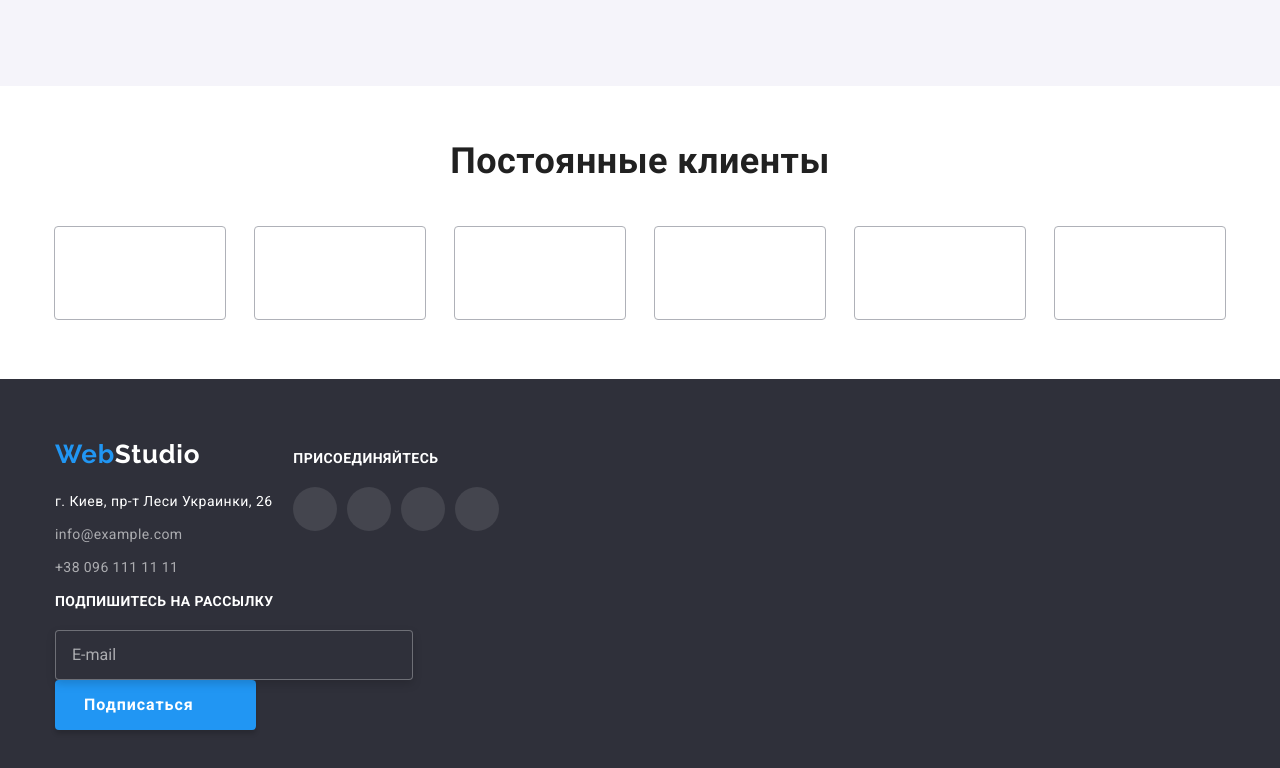
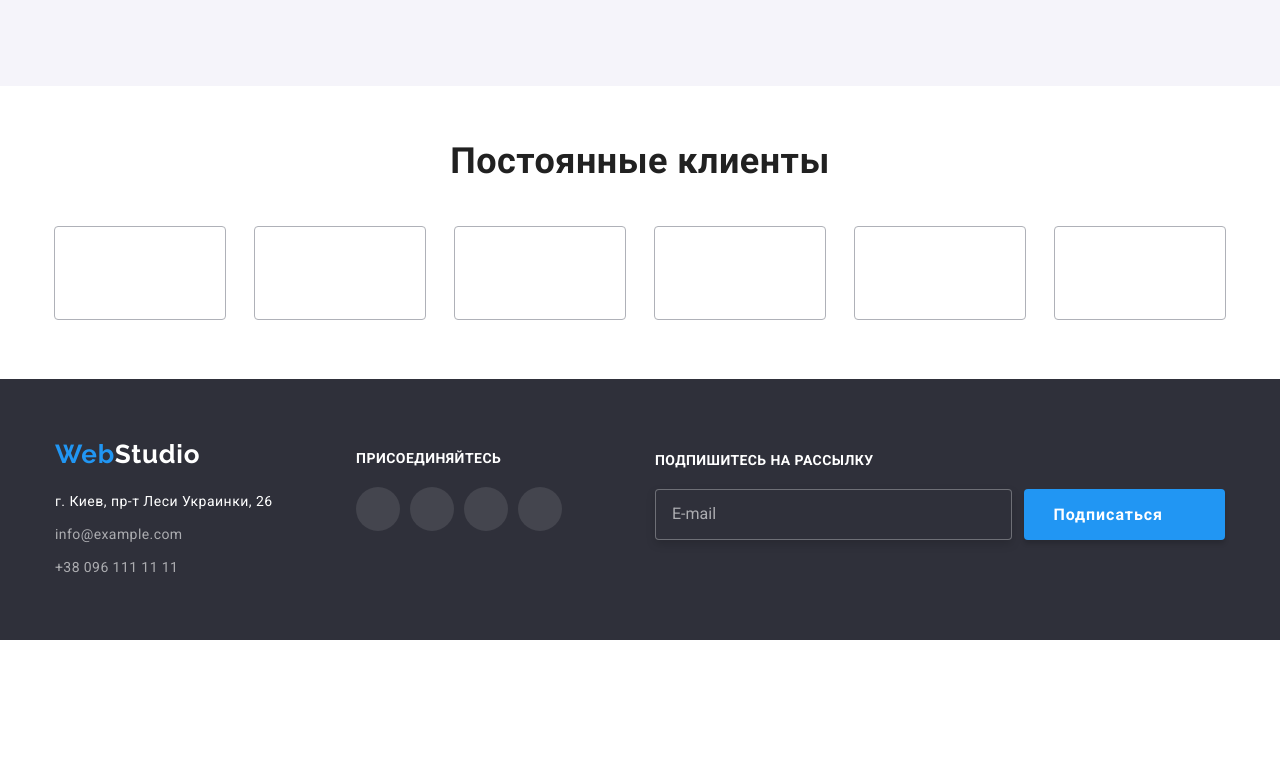
Before and after one commit to EduardSergienko/goit-markup-hw-08, a plain HTML site: page index.html in a window 1280 px wide. Shown: the part 3447-4215 px from the top of the page. After the commit the page ends 4087 px from the top, so only its background shows below. Drawn offline with nearby package versions, Linux system fonts and the light colour scheme.

Commit message:
Закончил футер таблеточный

```diff
--- a/sass/components/layout/footer/_footer-contacts.scss
+++ b/sass/components/layout/footer/_footer-contacts.scss
@@ -1,15 +1,22 @@
 .footer {
   margin-left: auto;
   margin-right: auto;
-  // display: flex;
+  @media screen and (min-width: 1200px) {
+    display: flex;
+  }
 }
 .footer-info {
-  // width: 231px;
-  @media screen and (max-width: 1199px) {
+  width: 231px;
+  @media screen and (max-width: 767px) {
     text-align: center;
+    width: 232px;
+    margin-left: auto;
+    margin-right: auto;
   }
   @media screen and (min-width: 768px) and (max-width: 1199px) {
     margin-left: 76px;
+    width: 232px;
+    text-align: center;
   }
 }
 .footer-contacts__address {
--- a/sass/components/layout/footer/_footer-tablet.scss
+++ b/sass/components/layout/footer/_footer-tablet.scss
@@ -1,5 +1,10 @@
 .footer-tablet-info {
-  @media screen and (min-width: 768px) {
+  @media screen and (min-width: 768px) and (max-width: 1199px) {
+    display: flex;
+    margin-left: -15px;
+  }
+
+  @media screen and (min-width: 1200px) {
     display: flex;
   }
 }
--- a/sass/components/layout/footer/_joing.scss
+++ b/sass/components/layout/footer/_joing.scss
@@ -1,6 +1,6 @@
 .joing {
   display: block;
-  // margin-left: 70px;
+  margin-left: 70px;
   margin-top: 12px;
   width: 206px;
   @media screen and (max-width: 1199px) {
--- a/sass/components/layout/footer/_subscribe.scss
+++ b/sass/components/layout/footer/_subscribe.scss
@@ -1,10 +1,14 @@
 .subscribe {
-  // width: 570px;
-  margin-top: 12px;
-  // margin-left: 93px;
-  @media screen and (max-width: 1199px) {
-    text-align: center;
-    margin-top: 60px;
+  text-align: center;
+  margin-top: 60px;
+  // @media screen and (max-width: 1199px) {
+
+  // }
+  @media screen and (min-width: 1200px) {
+    width: 570px;
+    margin-left: 93px;
+    text-align: start;
+    margin-top: 12px;
   }
 }
 
@@ -34,21 +38,25 @@
   background: #2196f3;
   box-shadow: 0px 4px 4px rgba(0, 0, 0, 0.15);
   border-radius: 4px;
-  // margin-left: 12px;
-  @media screen and (max-width: 1199px) {
-    margin-left: auto;
-    margin-right: auto;
-    margin-top: 20px;
+
+  margin-left: auto;
+  margin-right: auto;
+  margin-top: 20px;
+  @media screen and (min-width: 1200px) {
+    margin-left: 12px;
+    margin-top: 0;
   }
 }
 
 .subscribe__form {
-  // display: flex;
   margin-top: 20px;
+  @media screen and (min-width: 1200px) {
+    display: flex;
+  }
 }
 
 .subscribe__input {
-  width: 358px;
+  width: 450px;
   background-color: var(--complementary-backgraund-color);
   border: 1px solid rgba(255, 255, 255, 0.3);
   box-sizing: border-box;
@@ -65,8 +73,8 @@
 
     color: rgba(255, 255, 255, 0.6);
   }
-  @media screen and (max-width: 1199px) {
-    width: 450px;
+  @media screen and (min-width: 1200px) {
+    width: 358px;
   }
 }
 .subscribe__icon {
```
Also changed, not shown: css/main.css, css/main.min.css, 2 other files.
